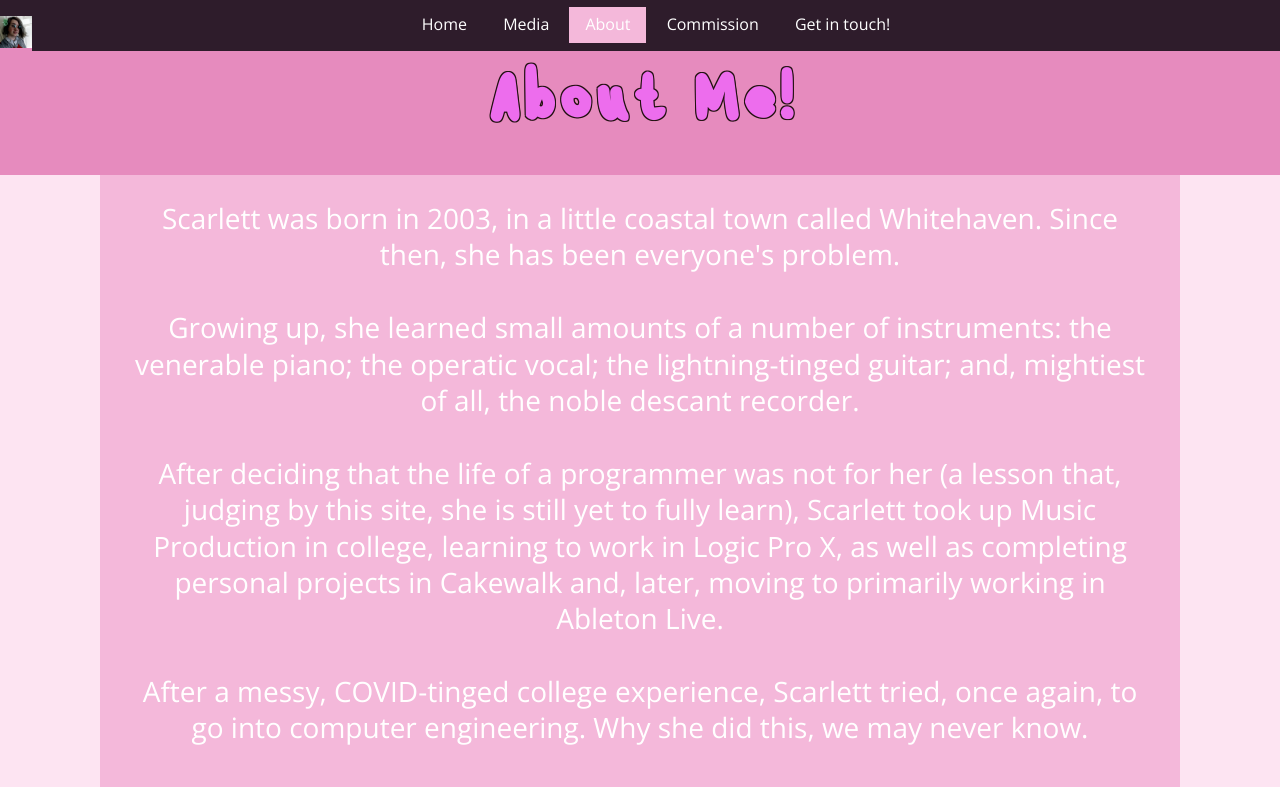
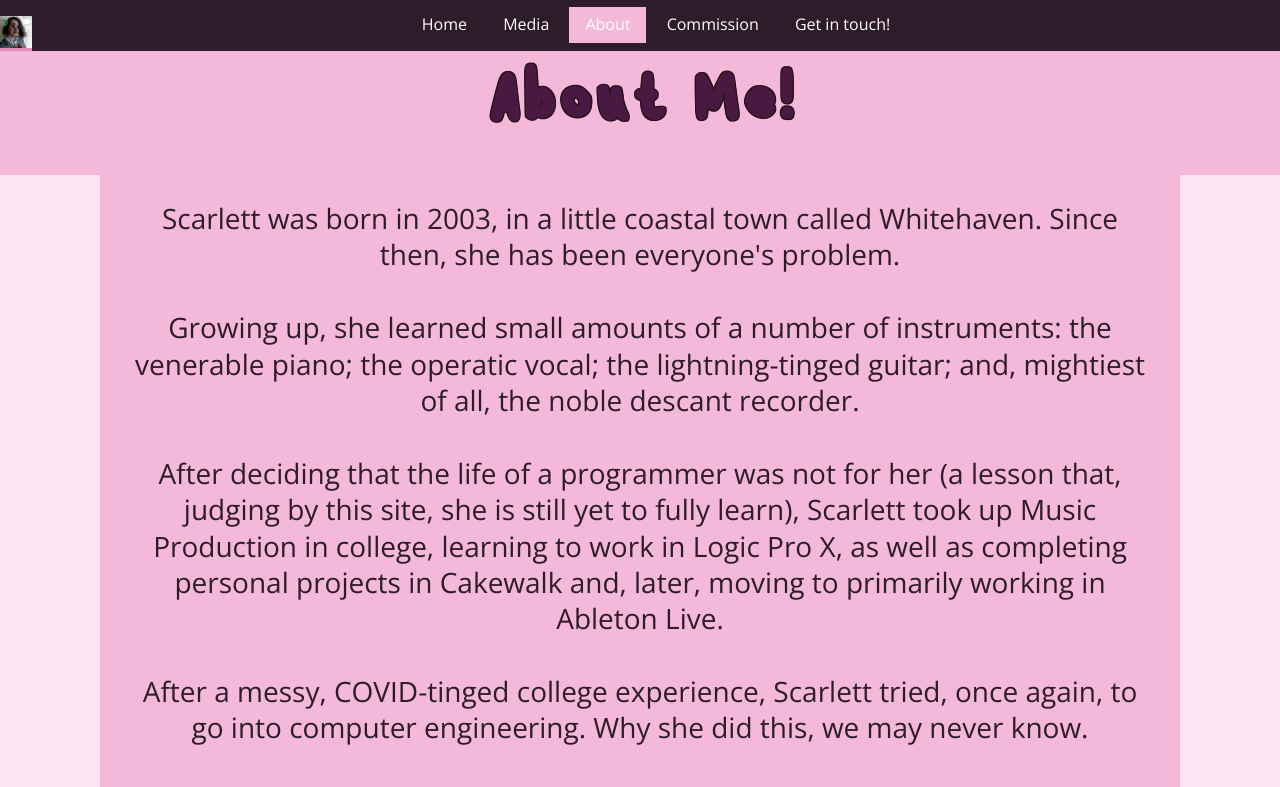
Before and after one commit to madeofscarlett/madeofscarlett, a plain HTML site: page about.html in a window 1280 px wide. Shown: the top 787 px of the page. Drawn offline with Linux system fonts and the light colour scheme; files whose address does not match are found by name.

Commit message:
Fix styles?

```diff
--- a/about.html
+++ b/about.html
@@ -17,9 +17,9 @@
     </ul>
 
     <br>
-    <h1 style="color:#ed6ded; background-color:#e68bbe; font-family:foolish; font-size:96px;">About Me!</h1>
+    <h1>About Me!</h1>
 
-    <p style="background-color:#f4b8da; color:white; font-size:28px; width:80%; padding: 28px;">
+    <p style="background-color:#f4b8da;font-size:28px; width:80%; padding: 28px;">
     Scarlett was born in 2003, in a little coastal town called Whitehaven. Since then, she has been everyone's problem.
     <br><br>
     Growing up, she learned small amounts of a number of instruments: the venerable piano; the operatic vocal; the lightning-tinged guitar; and, mightiest of all, the noble descant recorder.
--- a/styles.css
+++ b/styles.css
@@ -98,7 +98,7 @@ h1{
 	padding:30px;
 	padding-top: 50px;
 	text-align: center;
-	font-family:foolish;
+	font-family: 'foolish';
 	margin:0;
   text-shadow: -1px -1px #211, 1px -1px #211, -1px 1px #211, 1px 1px #211;
 	color:#4a1942;
```
